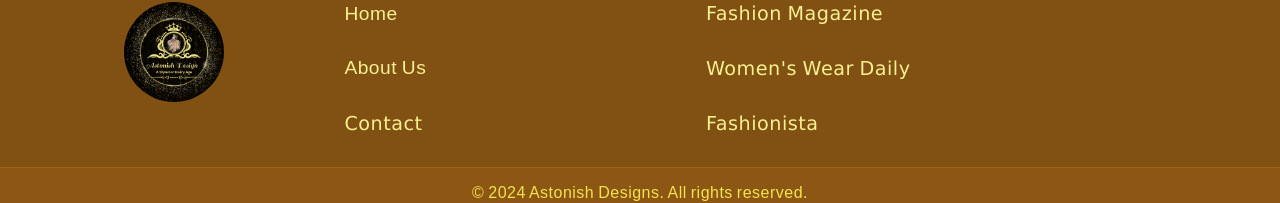
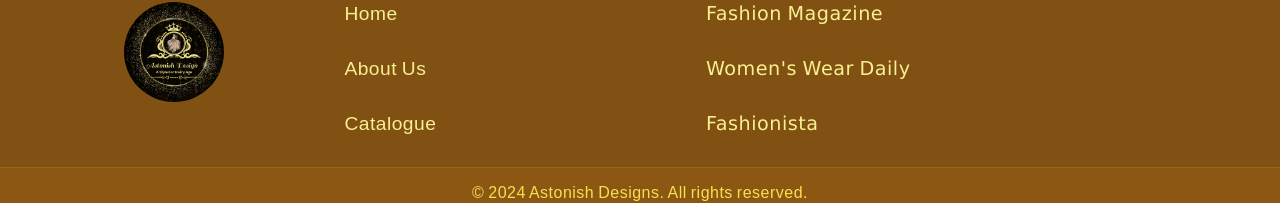
Before and after one commit to Kemi-Oluwadahunsi/Astonish-Designs, a React (Vite) app: page /about in a window 1280 px wide. Shown: the part 2131-2334 px from the top of the page. Built offline with nearby package versions, Linux system fonts and the light colour scheme.

Commit message:
style: fixing the nav bar:

```diff
--- a/src/components/AboutMajor/aboutmajor.scss
+++ b/src/components/AboutMajor/aboutmajor.scss
@@ -2,9 +2,9 @@
 
 .aboutMajorBody {
   background: linear-gradient(to bottom, rgba(0, 0, 0, 0.9), rgba(0, 0, 0, 0.9)),
-    url("/images/logoOriginal.jpg");
+   url("/images/logoOriginal.jpg");
   background-repeat: no-repeat;
-  background-size: contain;
+  background-size: cover;
   background-position: center;
   padding: 0 4rem;
   display: flex;
@@ -16,6 +16,7 @@
     background-repeat: repeat;
     background-position: bottom;
     gap: 1rem;
+    background-size: contain;
   }
 
   .aboutText2 {
--- a/src/components/CatalogueMain/CatalogueMain.jsx
+++ b/src/components/CatalogueMain/CatalogueMain.jsx
@@ -130,7 +130,7 @@ const CatalogueMain = ({ showContact, toggleContact }) => {
 
                 <div className="stylePictures">
                   <img
-                    src="/images/readyToWear9-3.jpg"
+                    src="/images/readyToWear9.JPG"
                     alt="rtw"
                     width={250}
                     height={315}
--- a/src/components/Footer/Footer.jsx
+++ b/src/components/Footer/Footer.jsx
@@ -31,7 +31,11 @@ const Footer = () => {
               <Link to="/about">About Us</Link>
             </li>
 
-            <li>Contact</li>
+            <li>
+              <Link to="/catalogue">
+                Catalogue
+              </Link>
+            </li>
           </ul>
 
           <div className="externalLinks">
--- a/src/components/Navbar/navbar.scss
+++ b/src/components/Navbar/navbar.scss
@@ -74,7 +74,7 @@
       bottom: 0;
       position: fixed;
       width: 100vw;
-      height: 100vh;
+      height: 95dvh;
       display: flex;
       flex-direction: column;
       align-items: center;
```
Also changed, not shown: public/images/readyToWear9-1.JPG (deleted), public/images/readyToWear9-2.jpg (deleted).
